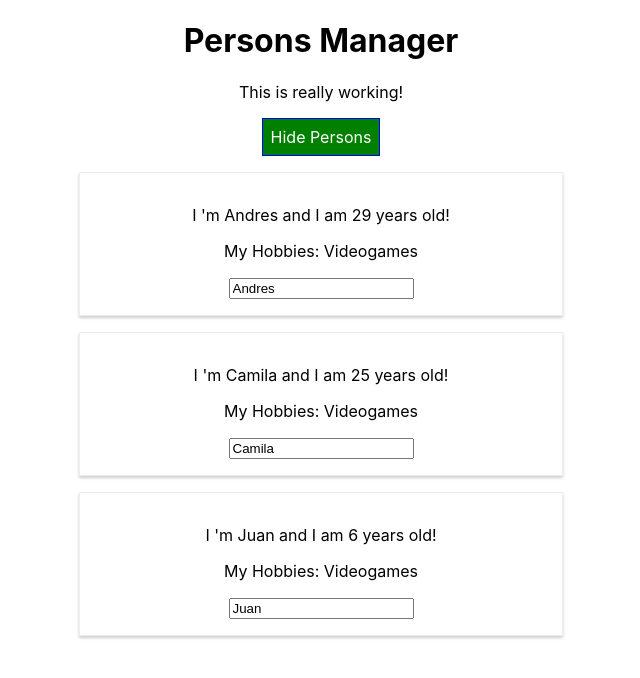
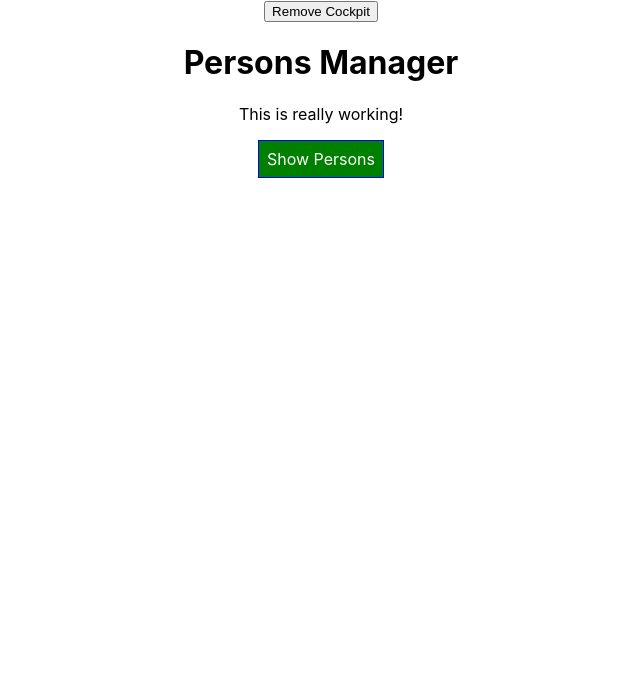
Before and after one commit to AndresEnix/my-first-react-app, a React (Create React App) app: page / in a window 1280 px wide. Shown: the top 678 px of the page, without its empty margins (319-959 px from the left). Built offline with nearby package versions, Linux system fonts and the light colour scheme.

Commit message:
add useEffect example

```diff
--- a/src/components/Cockpit/Cockpit.js
+++ b/src/components/Cockpit/Cockpit.js
@@ -1,11 +1,15 @@
-import React from 'react'
+import React, { useEffect } from 'react'
 
 import classes from './Cockpit.module.css'
 
-const cockpit = (props) => {
+const Cockpit = (props) => {
+    useEffect(() => {
+        console.log('[Cockpit.js] Performing side effect (Only when the component is rendered for the first time)')
+        return () => console.log('[Cockpit.js] Cleaning up side effect')
+    }, [])
     const assignedClasses = []
     let btnClasses = '';
-    if (props.showPerson) {
+    if (props.showPersons) {
         btnClasses = classes.Red;
     }
 
@@ -25,4 +29,4 @@ const cockpit = (props) => {
     )
 }
 
-export default cockpit;
+export default Cockpit;
--- a/src/components/Persons/Person/Person.js
+++ b/src/components/Persons/Person/Person.js
@@ -2,7 +2,7 @@ import React from 'react';
 
 import classes from './Person.module.css'
 
-const person = (props) => {
+const Person = (props) => {
     return (
         <div className={classes.Person}>
             <p onClick={props.click} > I 'm {props.name} and I am {props.age} years old!</p>
@@ -12,4 +12,4 @@ const person = (props) => {
     )
 }
 
-export default person;
+export default Person;
--- a/src/components/Persons/Persons.js
+++ b/src/components/Persons/Persons.js
@@ -1,8 +1,13 @@
-import React from 'react';
+import React, { useEffect } from 'react';
 
 import Person from './Person/Person'
 
-const persons = (props) => (
+const Persons = (props) => {
+    useEffect(() => {
+        console.log('[Persons.js] Side effect when persons array change', 'New array value:', props.persons)
+        return () => console.log('[Persons.js] Previous persons array cleared.', 'Previous value:', props.persons)
+    }, [props.persons])
+    return (
         props.persons.map((person, index) => {
             return <Person
                 click={() => props.clicked(index)}
@@ -14,5 +19,6 @@ const persons = (props) => (
             </Person>
         })
     );
+}
 
-export default persons;
+export default Persons;
--- a/src/containers/App.js
+++ b/src/containers/App.js
@@ -1,4 +1,4 @@
-import React, { useState } from 'react';
+import React, { useState, useEffect } from 'react';
 
 import classes from './App.module.css'
 
@@ -6,6 +6,12 @@ import Persons from '../components/Persons/Persons'
 import Cockpit from '../components/Cockpit/Cockpit'
 
 const App = (props) => {
+  useEffect(() => {
+    console.log('[App.js] Performing side effect')
+    return () => console.log('[App.js] Cleaning up previous side effect')
+  })
+  const [showCockpit, setShowCockpit] = useState(true)
+  const [showPersons, setShowPersons] = useState(false)
   const [personsState, setPersonsState] = useState(
     {
       persons: [
@@ -15,8 +21,6 @@ const App = (props) => {
       ]
     }
   )
-
-  const [showPersons, setShowPersons] = useState({ showPersons: true })
 
   const deletePersonHandler = (personIndex) => {
     const persons = [...personsState.persons];
@@ -35,6 +39,10 @@ const App = (props) => {
     setPersonsState({ persons: persons });
   }
 
+  const removeCockpit = () => {
+    setShowCockpit(false)
+  }
+
   const togglePersonsHandler = () => {
     setShowPersons(!showPersons)
   }
@@ -51,13 +59,23 @@ const App = (props) => {
     );
   }
 
+  let cockpit = null;
+  if (showCockpit) {
+    cockpit = (
+      <div>
+        <Cockpit
+          appTitle={props.appTitle}
+          showPersons={showPersons}
+          persons={personsState.persons}
+          clicked={togglePersonsHandler} />
+      </div>
+    );
+  }
+
   return (
     <div className={classes.App}>
-      <Cockpit
-        appTitle={props.appTitle}
-        showPersons={showPersons}
-        persons={personsState.persons}
-        clicked={togglePersonsHandler} />
+      <button onClick={removeCockpit}>Remove Cockpit</button>
+      {cockpit}
       {persons}
     </div>
   );
```
Lines whose indentation alone changed are shown as unchanged.
